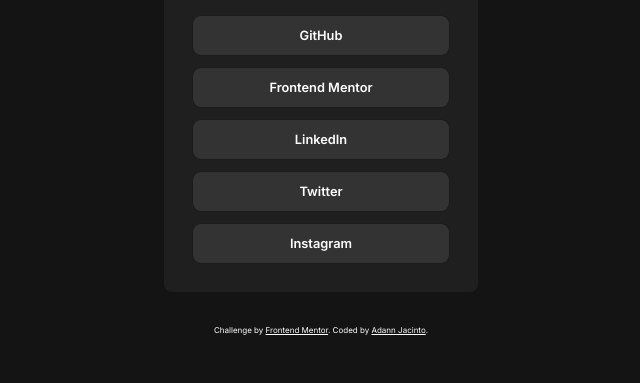
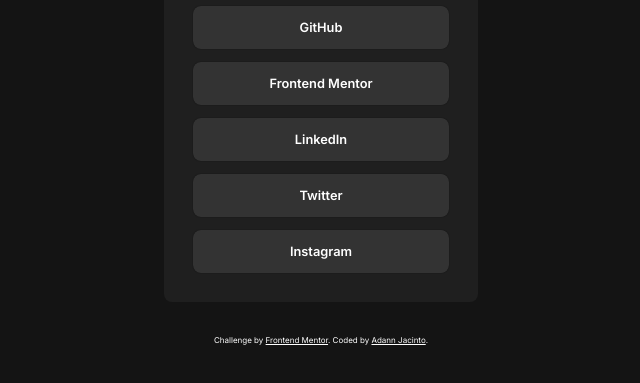
Before and after one commit to DanCodeCraft/FEM-SocialLinksProfile, a plain HTML site: page index.html in a window 1280 px wide. Shown: the part 353-736 px from the top of the page, without its empty margins (319-959 px from the left). Drawn offline with Linux system fonts and the light colour scheme.

Commit message:
Add files via upload

```diff
--- a/style.css
+++ b/style.css
@@ -221,7 +221,7 @@
   font-weight: 600;
   font-size: 0.8rem;
   text-decoration: none;
-  padding: 10px 20px;
+  padding: 12px 20px;
   border-radius: 8px;
   box-shadow: 0 0 1px rgba(0, 0, 0, 0.75);
   cursor: pointer;
```
